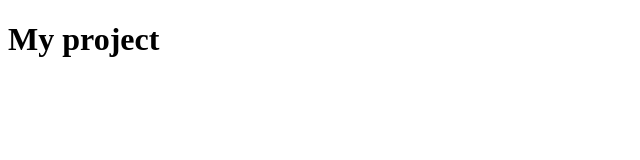
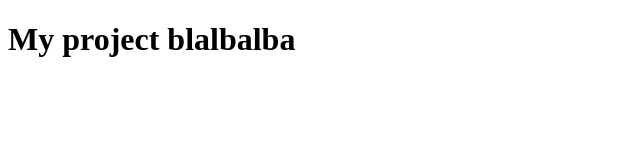
Before and after one commit to Grygoriy-Shytikov/my-projeckt, a plain HTML site: page index.html in a window 1280 px wide. Shown: the whole page, without its empty margins (0-640 px from the left). Drawn offline with Linux system fonts and the light colour scheme.

Commit message:
Update index.html

```diff
--- a/index.html
+++ b/index.html
@@ -7,6 +7,6 @@
   <title>My project</title>
 </head>
 <body>
-  <h1>My project</h1>
+  <h1>My project blalbalba</h1>
 </body>
 </html>
```
